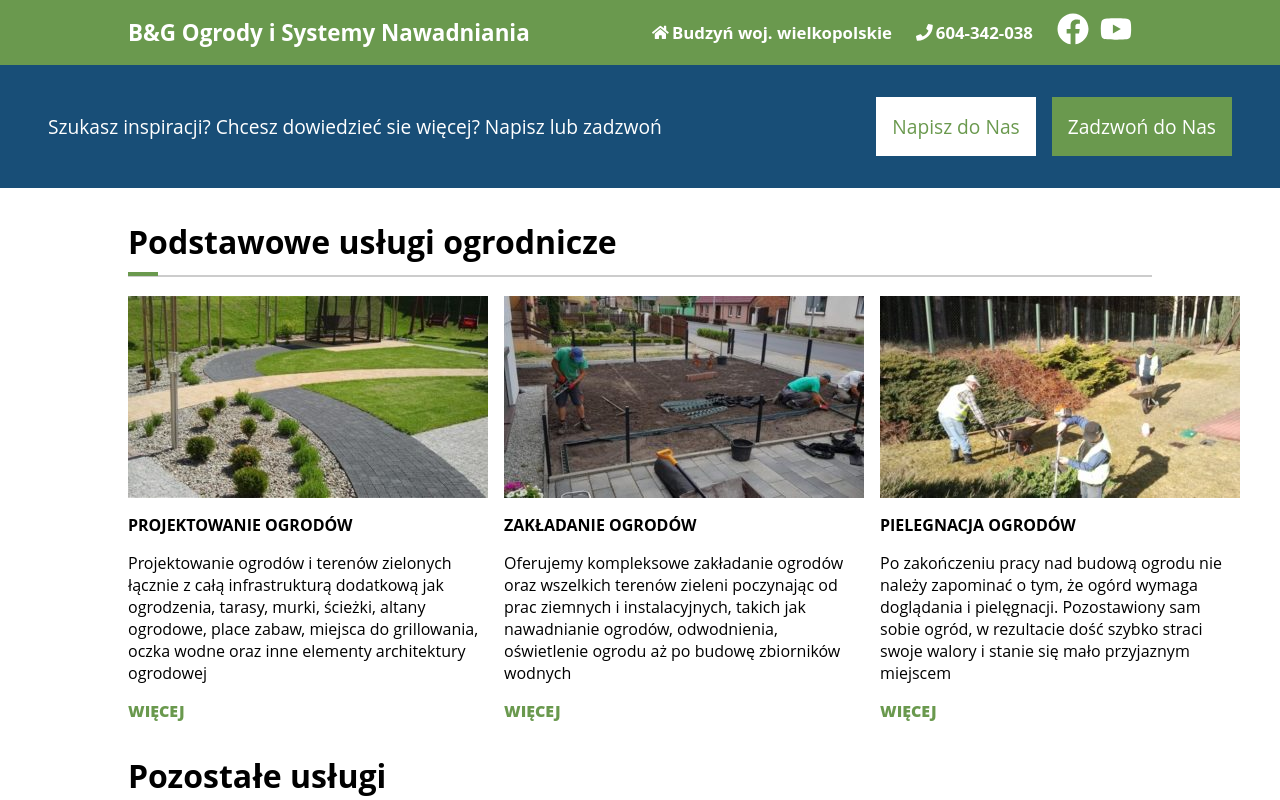
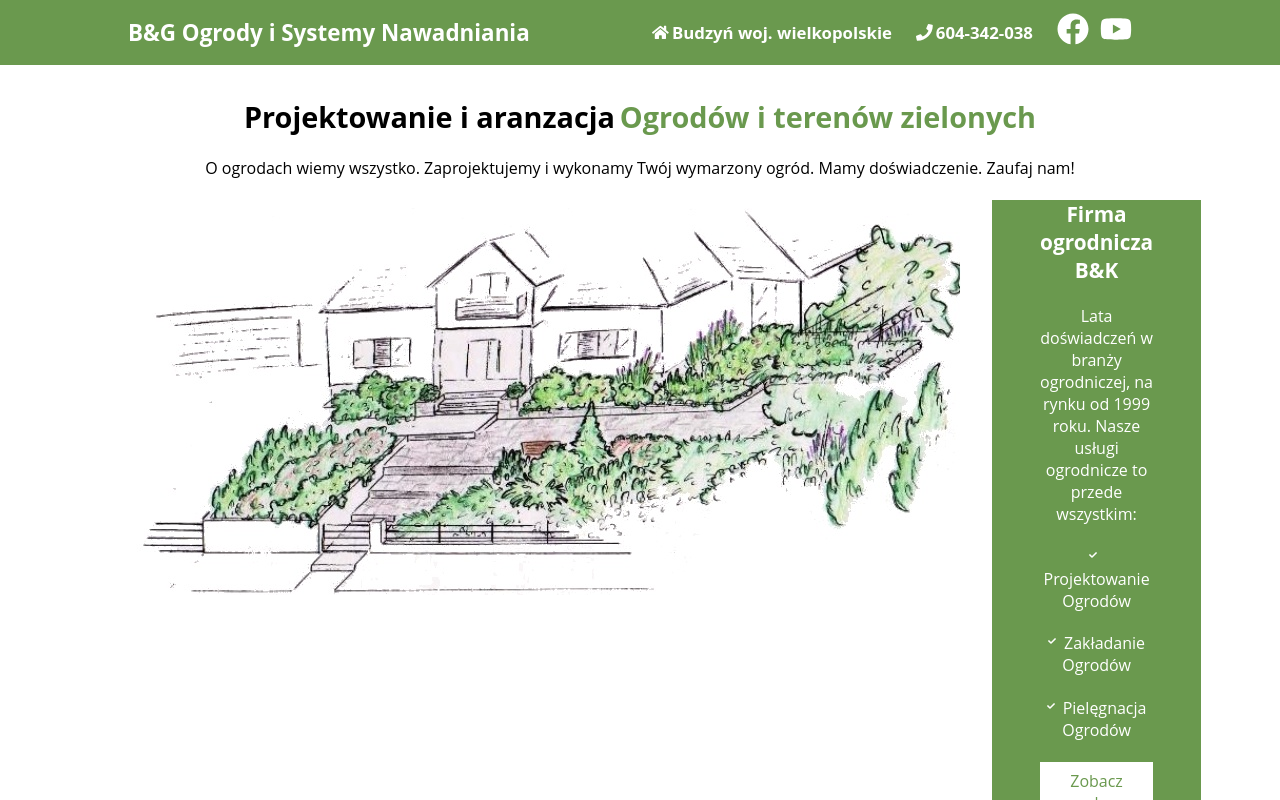
Before and after one commit to MateolCS/ogrody-wlkp, a React (Create React App) app: page / in a window 1280 px wide. Shown: the top 800 px of the page. Built offline with nearby package versions, Linux system fonts and the light colour scheme.

Commit message:
Created Ad component

```diff
--- /dev/null
+++ b/src/components/Ad.js
@@ -0,0 +1,35 @@
+import { AdContainer, AdStyled, AdTitle, AdTitleContainer, ContentContainer, GreenRectangle, Check, LinkStyled } from "./styles/Ad.styled"
+import sketch from '././../assets/gardensketch.jpg';
+
+
+
+const Ad = () => {
+  return (
+    <AdStyled>
+      <AdContainer>
+        <AdTitleContainer>
+            <AdTitle txtColor="#000">Projektowanie i aranzacja</AdTitle>
+            <AdTitle txtColor="#6a994e">Ogrodów i terenów zielonych</AdTitle>
+        </AdTitleContainer>
+        <p>
+            O ogrodach wiemy wszystko. Zaprojektujemy i wykonamy Twój wymarzony ogród. Mamy doświadczenie. Zaufaj nam!
+        </p>
+        <ContentContainer>
+            <img src={sketch} alt="garden-sketch"/>
+            <GreenRectangle>
+                <h3>Firma ogrodnicza B&K</h3>
+                <p>
+                Lata doświadczeń w branży ogrodniczej, na rynku od 1999 roku. Nasze usługi ogrodnicze to przede wszystkim:
+                </p>
+                <p><Check/>Projektowanie Ogrodów</p>
+                <p><Check/>Zakładanie Ogrodów</p>
+                <p><Check/>Pielęgnacja Ogrodów</p>
+                <LinkStyled to={'/gardening-services'}>Zobacz pełną ofertę</LinkStyled>
+            </GreenRectangle>
+        </ContentContainer>
+      </AdContainer>
+    </AdStyled>
+  )
+}
+
+export default Ad
--- a/src/components/Home.js
+++ b/src/components/Home.js
@@ -7,10 +7,12 @@ import CompanyStatus from './CompanyStatus'
 import RealizationsPreview from './RealizationsPreview'
 import OurClients from './OurClients'
 import ServicesPreview from './ServicesPreview'
+import Ad from './Ad'
 const Home = () => {
   return (
     <>
       <Header/>
+      <Ad/>
       <Stripe bgColor={'#184e77'} justify={'space-between'}>
         <p>Szukasz inspiracji? Chcesz dowiedzieć sie więcej? Napisz lub zadzwoń</p>
         <div>
--- /dev/null
+++ b/src/components/styles/Ad.styled.js
@@ -0,0 +1,81 @@
+import styled from 'styled-components'
+import { FaCheck } from "react-icons/fa";
+import { Link } from 'react-router-dom';
+
+
+export const AdStyled = styled.section`
+    width: 100%;
+`
+
+export const AdContainer = styled.div`
+    width: 80%;
+    margin: 0 auto;
+    padding: 2rem 0;
+    display: flex;
+    flex-direction: column;
+    gap: 1.3rem;
+    text-align: center;
+`
+
+export const AdTitleContainer = styled.div`
+    font-size: 1.2rem;
+    display: flex;
+    justify-content: center;
+    align-items: center;
+    gap: .3rem;
+
+    @media (max-width: ${({theme}) => theme.breakpoints.mobile}) {
+        flex-direction: column;
+    }
+
+`
+
+export const AdTitle = styled.h2`
+    color: ${({txtColor}) => txtColor};
+`
+
+export const ContentContainer = styled.div`
+    display: grid;
+    grid-template-columns: repeat(2, 1fr);
+    gap: 1rem;
+
+
+    @media (max-width: ${({theme}) => theme.breakpoints.mobile}) {
+        grid-template-columns: 1fr;
+
+        img{
+            width: 100%;
+        }
+    }
+`
+
+export const GreenRectangle = styled.div`
+    padding: 0 3rem;
+    background-color: #6a994e;
+    color: #fff;
+    display: flex;
+    flex-direction: column;
+    justify-content: center;
+    align-items: center;
+    gap: 1.3rem;
+
+    h3{
+        font-size: 1.3rem;
+    }
+
+    @media (max-width: ${({theme}) => theme.breakpoints.mobile}) {
+        padding: 2rem 2.5rem;
+
+    }
+`
+
+export const Check = styled(FaCheck)`
+    padding-right: .5rem;
+`
+
+export const LinkStyled = styled(Link)`
+    text-decoration: none;
+    background-color: #fff;
+    color: #6a994e;
+    padding: .5rem 1rem;
+`
```
Also changed, not shown: src/assets/gardensketch.jpg (added).
